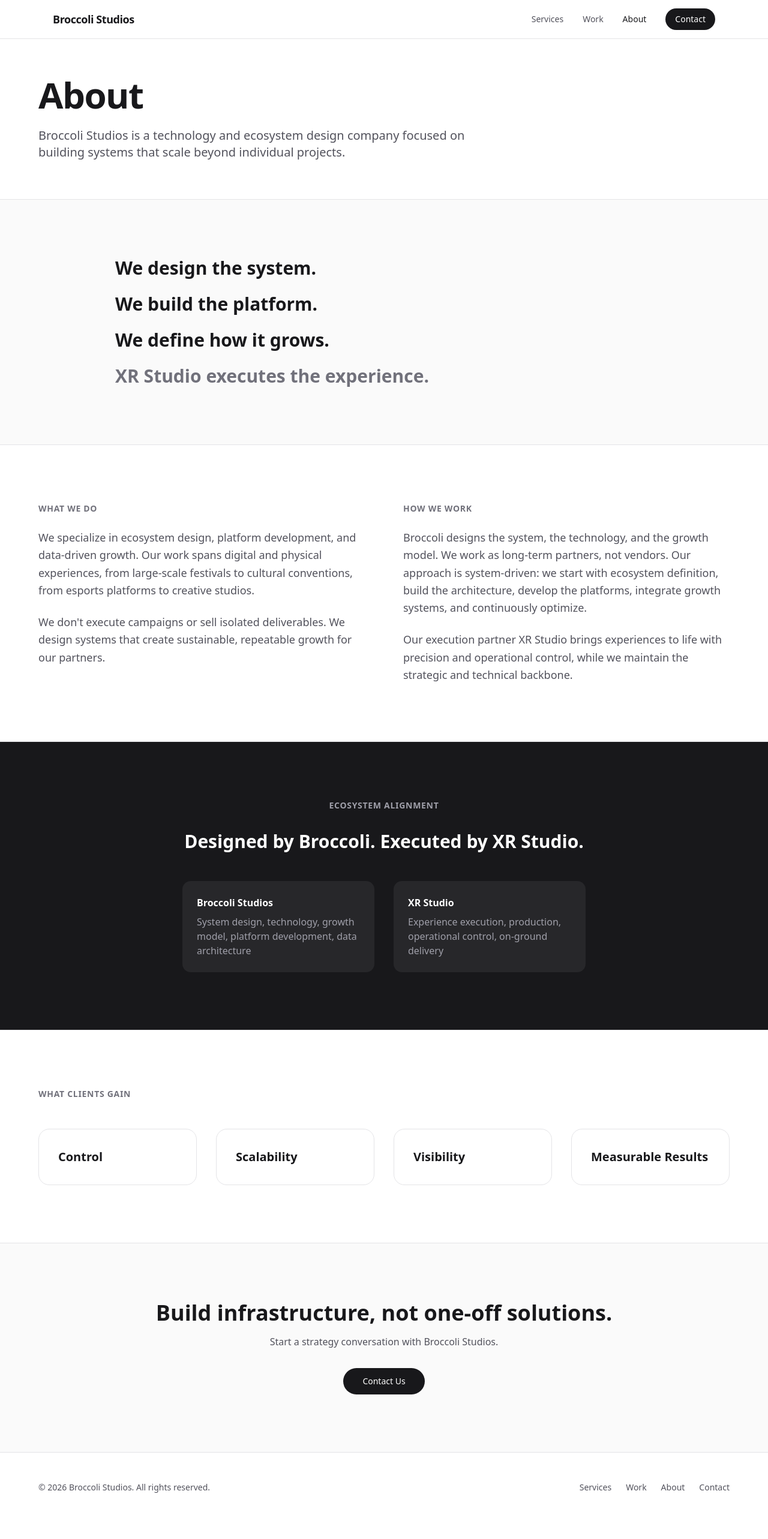
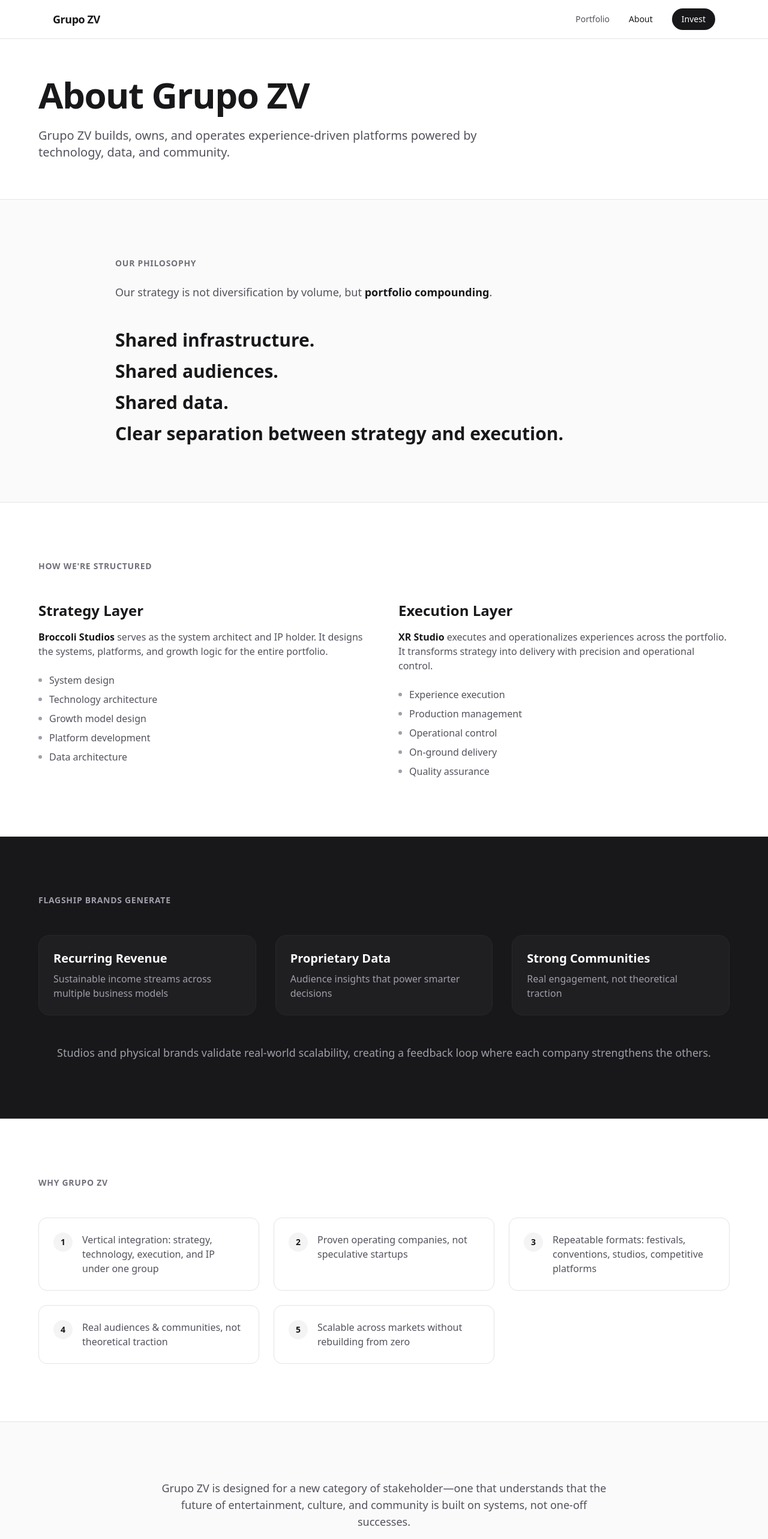
Before and after one commit to LorenzoWynberg/grupozv.io, a Next.js app: page /about in a window 1280 px wide. Shown: the top 2566 px of the page at 60% size. Before the commit the page ends 2538 px from the top, so only its background shows below. Built offline with nearby package versions, Linux system fonts and the light colour scheme.

Commit message:
Update about page for holding company context

```diff
--- a/app/about/page.tsx
+++ b/app/about/page.tsx
@@ -2,9 +2,9 @@
 import type { Metadata } from "next";
 
 export const metadata: Metadata = {
-  title: "About — Broccoli Studios",
+  title: "About — Grupo ZV",
   description:
-    "Broccoli Studios is a technology and ecosystem design company focused on building systems that scale beyond individual projects.",
+    "Grupo ZV builds, owns, and operates experience-driven platforms powered by technology, data, and community.",
 };
 
 export default function AboutPage() {
@@ -14,20 +14,14 @@
       <nav className="fixed top-0 left-0 right-0 z-50 border-b border-zinc-200 bg-white/80 backdrop-blur-md dark:border-zinc-800 dark:bg-zinc-950/80">
         <div className="mx-auto flex h-16 max-w-6xl items-center justify-between px-6">
           <Link href="/" className="text-lg font-semibold tracking-tight">
-            Broccoli Studios
+            Grupo ZV
           </Link>
           <div className="hidden items-center gap-8 md:flex">
             <Link
-              href="/services"
+              href="/portfolio"
               className="text-sm text-zinc-600 transition-colors hover:text-zinc-900 dark:text-zinc-400 dark:hover:text-zinc-50"
             >
-              Services
-            </Link>
-            <Link
-              href="/work"
-              className="text-sm text-zinc-600 transition-colors hover:text-zinc-900 dark:text-zinc-400 dark:hover:text-zinc-50"
-            >
-              Work
+              Portfolio
             </Link>
             <Link
               href="/about"
@@ -36,10 +30,10 @@
               About
             </Link>
             <Link
-              href="/contact"
+              href="/invest"
               className="rounded-full bg-zinc-900 px-4 py-2 text-sm font-medium text-white transition-colors hover:bg-zinc-700 dark:bg-zinc-50 dark:text-zinc-900 dark:hover:bg-zinc-200"
             >
-              Contact
+              Invest
             </Link>
           </div>
         </div>
@@ -49,11 +43,11 @@
       <section className="px-6 pt-32 pb-16">
         <div className="mx-auto max-w-6xl">
           <h1 className="text-4xl font-bold tracking-tight md:text-5xl lg:text-6xl">
-            About
+            About Grupo ZV
           </h1>
           <p className="mt-6 max-w-3xl text-lg text-zinc-600 dark:text-zinc-400 md:text-xl">
-            Broccoli Studios is a technology and ecosystem design company
-            focused on building systems that scale beyond individual projects.
+            Grupo ZV builds, owns, and operates experience-driven platforms
+            powered by technology, data, and community.
           </p>
         </div>
       </section>
@@ -61,127 +55,176 @@
       {/* Philosophy */}
       <section className="border-t border-zinc-200 bg-zinc-50 px-6 py-24 dark:border-zinc-800 dark:bg-zinc-900">
         <div className="mx-auto max-w-4xl">
-          <div className="space-y-6">
+          <h2 className="text-sm font-semibold uppercase tracking-wider text-zinc-500 dark:text-zinc-400">
+            Our Philosophy
+          </h2>
+          <p className="mt-6 text-lg text-zinc-600 dark:text-zinc-400">
+            Our strategy is not diversification by volume, but{" "}
+            <span className="font-semibold text-zinc-900 dark:text-zinc-50">
+              portfolio compounding
+            </span>
+            .
+          </p>
+          <div className="mt-12 space-y-4">
             <p className="text-2xl font-semibold md:text-3xl">
-              We design the system.
+              Shared infrastructure.
             </p>
             <p className="text-2xl font-semibold md:text-3xl">
-              We build the platform.
+              Shared audiences.
             </p>
-            <p className="text-2xl font-semibold md:text-3xl">
-              We define how it grows.
-            </p>
-            <p className="text-2xl font-semibold text-zinc-500 dark:text-zinc-400 md:text-3xl">
-              XR Studio executes the experience.
+            <p className="text-2xl font-semibold md:text-3xl">Shared data.</p>
+            <p className="text-2xl font-bold md:text-3xl">
+              Clear separation between strategy and execution.
             </p>
           </div>
         </div>
       </section>
 
-      {/* What We Do */}
+      {/* Structure */}
       <section className="border-t border-zinc-200 px-6 py-24 dark:border-zinc-800">
         <div className="mx-auto max-w-6xl">
-          <div className="grid gap-16 lg:grid-cols-2">
+          <h2 className="text-sm font-semibold uppercase tracking-wider text-zinc-500 dark:text-zinc-400">
+            How We&apos;re Structured
+          </h2>
+          <div className="mt-12 grid gap-12 lg:grid-cols-2">
             <div>
-              <h2 className="text-sm font-semibold uppercase tracking-wider text-zinc-500 dark:text-zinc-400">
-                What We Do
-              </h2>
-              <p className="mt-6 text-lg leading-relaxed text-zinc-600 dark:text-zinc-400">
-                We specialize in ecosystem design, platform development, and
-                data-driven growth. Our work spans digital and physical
-                experiences, from large-scale festivals to cultural conventions,
-                from esports platforms to creative studios.
+              <h3 className="text-2xl font-bold">Strategy Layer</h3>
+              <p className="mt-4 text-zinc-600 dark:text-zinc-400">
+                <span className="font-semibold text-zinc-900 dark:text-zinc-50">
+                  Broccoli Studios
+                </span>{" "}
+                serves as the system architect and IP holder. It designs the
+                systems, platforms, and growth logic for the entire portfolio.
               </p>
-              <p className="mt-6 text-lg leading-relaxed text-zinc-600 dark:text-zinc-400">
-                We don&apos;t execute campaigns or sell isolated deliverables.
-                We design systems that create sustainable, repeatable growth for
-                our partners.
-              </p>
+              <ul className="mt-6 space-y-2">
+                {[
+                  "System design",
+                  "Technology architecture",
+                  "Growth model design",
+                  "Platform development",
+                  "Data architecture",
+                ].map((item, i) => (
+                  <li
+                    key={i}
+                    className="flex items-center gap-3 text-zinc-600 dark:text-zinc-400"
+                  >
+                    <span className="h-1.5 w-1.5 rounded-full bg-zinc-400 dark:bg-zinc-600" />
+                    {item}
+                  </li>
+                ))}
+              </ul>
             </div>
             <div>
-              <h2 className="text-sm font-semibold uppercase tracking-wider text-zinc-500 dark:text-zinc-400">
-                How We Work
-              </h2>
-              <p className="mt-6 text-lg leading-relaxed text-zinc-600 dark:text-zinc-400">
-                Broccoli designs the system, the technology, and the growth
-                model. We work as long-term partners, not vendors. Our approach
-                is system-driven: we start with ecosystem definition, build the
-                architecture, develop the platforms, integrate growth systems,
-                and continuously optimize.
+              <h3 className="text-2xl font-bold">Execution Layer</h3>
+              <p className="mt-4 text-zinc-600 dark:text-zinc-400">
+                <span className="font-semibold text-zinc-900 dark:text-zinc-50">
+                  XR Studio
+                </span>{" "}
+                executes and operationalizes experiences across the portfolio.
+                It transforms strategy into delivery with precision and
+                operational control.
               </p>
-              <p className="mt-6 text-lg leading-relaxed text-zinc-600 dark:text-zinc-400">
-                Our execution partner XR Studio brings experiences to life with
-                precision and operational control, while we maintain the
-                strategic and technical backbone.
-              </p>
+              <ul className="mt-6 space-y-2">
+                {[
+                  "Experience execution",
+                  "Production management",
+                  "Operational control",
+                  "On-ground delivery",
+                  "Quality assurance",
+                ].map((item, i) => (
+                  <li
+                    key={i}
+                    className="flex items-center gap-3 text-zinc-600 dark:text-zinc-400"
+                  >
+                    <span className="h-1.5 w-1.5 rounded-full bg-zinc-400 dark:bg-zinc-600" />
+                    {item}
+                  </li>
+                ))}
+              </ul>
             </div>
           </div>
         </div>
       </section>
 
-      {/* Ecosystem */}
+      {/* Flagship Brands */}
       <section className="border-t border-zinc-200 bg-zinc-900 px-6 py-24 text-white dark:bg-zinc-50 dark:text-zinc-900">
-        <div className="mx-auto max-w-4xl text-center">
+        <div className="mx-auto max-w-6xl">
           <h2 className="text-sm font-semibold uppercase tracking-wider text-zinc-400 dark:text-zinc-500">
-            Ecosystem Alignment
+            Flagship Brands Generate
           </h2>
-          <p className="mt-8 text-2xl font-semibold md:text-3xl">
-            Designed by Broccoli. Executed by XR Studio.
+          <div className="mt-12 grid gap-8 sm:grid-cols-3">
+            {[
+              { title: "Recurring Revenue", description: "Sustainable income streams across multiple business models" },
+              { title: "Proprietary Data", description: "Audience insights that power smarter decisions" },
+              { title: "Strong Communities", description: "Real engagement, not theoretical traction" },
+            ].map((item, index) => (
+              <div
+                key={index}
+                className="rounded-2xl border border-zinc-800 bg-zinc-800/50 p-6 dark:border-zinc-200 dark:bg-white/50"
+              >
+                <h3 className="text-xl font-semibold">{item.title}</h3>
+                <p className="mt-2 text-zinc-400 dark:text-zinc-600">
+                  {item.description}
+                </p>
+              </div>
+            ))}
+          </div>
+          <p className="mt-12 text-center text-lg text-zinc-400 dark:text-zinc-600">
+            Studios and physical brands validate real-world scalability,
+            creating a feedback loop where each company strengthens the others.
           </p>
-          <div className="mx-auto mt-12 grid max-w-2xl gap-8 text-left sm:grid-cols-2">
-            <div className="rounded-xl bg-zinc-800 p-6 dark:bg-white">
-              <h3 className="font-semibold">Broccoli Studios</h3>
-              <p className="mt-2 text-zinc-400 dark:text-zinc-600">
-                System design, technology, growth model, platform development,
-                data architecture
-              </p>
-            </div>
-            <div className="rounded-xl bg-zinc-800 p-6 dark:bg-white">
-              <h3 className="font-semibold">XR Studio</h3>
-              <p className="mt-2 text-zinc-400 dark:text-zinc-600">
-                Experience execution, production, operational control, on-ground
-                delivery
-              </p>
-            </div>
+        </div>
+      </section>
+
+      {/* Why Grupo ZV */}
+      <section className="border-t border-zinc-200 px-6 py-24 dark:border-zinc-800">
+        <div className="mx-auto max-w-6xl">
+          <h2 className="text-sm font-semibold uppercase tracking-wider text-zinc-500 dark:text-zinc-400">
+            Why Grupo ZV
+          </h2>
+          <div className="mt-12 grid gap-6 sm:grid-cols-2 lg:grid-cols-3">
+            {[
+              "Vertical integration: strategy, technology, execution, and IP under one group",
+              "Proven operating companies, not speculative startups",
+              "Repeatable formats: festivals, conventions, studios, competitive platforms",
+              "Real audiences & communities, not theoretical traction",
+              "Scalable across markets without rebuilding from zero",
+            ].map((item, index) => (
+              <div
+                key={index}
+                className="flex items-start gap-4 rounded-xl border border-zinc-200 bg-white p-6 dark:border-zinc-800 dark:bg-zinc-900"
+              >
+                <span className="flex h-8 w-8 shrink-0 items-center justify-center rounded-full bg-zinc-100 text-sm font-semibold dark:bg-zinc-800">
+                  {index + 1}
+                </span>
+                <p className="text-zinc-600 dark:text-zinc-400">{item}</p>
+              </div>
+            ))}
           </div>
         </div>
       </section>
 
-      {/* Values */}
-      <section className="border-t border-zinc-200 px-6 py-24 dark:border-zinc-800">
-        <div className="mx-auto max-w-6xl">
-          <h2 className="text-sm font-semibold uppercase tracking-wider text-zinc-500 dark:text-zinc-400">
-            What Clients Gain
-          </h2>
-          <div className="mt-12 grid gap-8 sm:grid-cols-2 lg:grid-cols-4">
-            {["Control", "Scalability", "Visibility", "Measurable Results"].map(
-              (value) => (
-                <div
-                  key={value}
-                  className="rounded-2xl border border-zinc-200 bg-white p-8 dark:border-zinc-800 dark:bg-zinc-900"
-                >
-                  <h3 className="text-xl font-semibold">{value}</h3>
-                </div>
-              )
-            )}
+      {/* Closing */}
+      <section className="border-t border-zinc-200 bg-zinc-50 px-6 py-24 dark:border-zinc-800 dark:bg-zinc-900">
+        <div className="mx-auto max-w-3xl text-center">
+          <p className="text-lg text-zinc-600 dark:text-zinc-400">
+            Grupo ZV is designed for a new category of stakeholder—one that
+            understands that the future of entertainment, culture, and community
+            is built on systems, not one-off successes.
+          </p>
+          <div className="mt-12 space-y-2">
+            <p className="text-2xl font-semibold md:text-3xl">
+              We don&apos;t chase trends.
+            </p>
+            <p className="text-2xl font-bold md:text-3xl">
+              We build ecosystems that last.
+            </p>
           </div>
-        </div>
-      </section>
-
-      {/* CTA */}
-      <section className="border-t border-zinc-200 bg-zinc-50 px-6 py-24 dark:border-zinc-800 dark:bg-zinc-900">
-        <div className="mx-auto max-w-4xl text-center">
-          <h2 className="text-3xl font-bold md:text-4xl">
-            Build infrastructure, not one-off solutions.
-          </h2>
-          <p className="mx-auto mt-4 max-w-xl text-zinc-600 dark:text-zinc-400">
-            Start a strategy conversation with Broccoli Studios.
-          </p>
           <Link
-            href="/contact"
-            className="mt-8 inline-block rounded-full bg-zinc-900 px-8 py-3 text-sm font-medium text-white transition-colors hover:bg-zinc-700 dark:bg-zinc-50 dark:text-zinc-900 dark:hover:bg-zinc-200"
+            href="/invest"
+            className="mt-10 inline-block rounded-full bg-zinc-900 px-8 py-3 text-sm font-medium text-white transition-colors hover:bg-zinc-700 dark:bg-zinc-50 dark:text-zinc-900 dark:hover:bg-zinc-200"
           >
-            Contact Us
+            Apply as an Investor
           </Link>
         </div>
       </section>
@@ -190,21 +233,14 @@
       <footer className="border-t border-zinc-200 px-6 py-12 dark:border-zinc-800">
         <div className="mx-auto flex max-w-6xl flex-col items-center justify-between gap-6 md:flex-row">
           <p className="text-sm text-zinc-600 dark:text-zinc-400">
-            &copy; {new Date().getFullYear()} Broccoli Studios. All rights
-            reserved.
+            &copy; {new Date().getFullYear()} Grupo ZV. All rights reserved.
           </p>
           <div className="flex items-center gap-6">
             <Link
-              href="/services"
+              href="/portfolio"
               className="text-sm text-zinc-600 transition-colors hover:text-zinc-900 dark:text-zinc-400 dark:hover:text-zinc-50"
             >
-              Services
-            </Link>
-            <Link
-              href="/work"
-              className="text-sm text-zinc-600 transition-colors hover:text-zinc-900 dark:text-zinc-400 dark:hover:text-zinc-50"
-            >
-              Work
+              Portfolio
             </Link>
             <Link
               href="/about"
@@ -213,10 +249,10 @@
               About
             </Link>
             <Link
-              href="/contact"
+              href="/invest"
               className="text-sm text-zinc-600 transition-colors hover:text-zinc-900 dark:text-zinc-400 dark:hover:text-zinc-50"
             >
-              Contact
+              Invest
             </Link>
           </div>
         </div>
```
